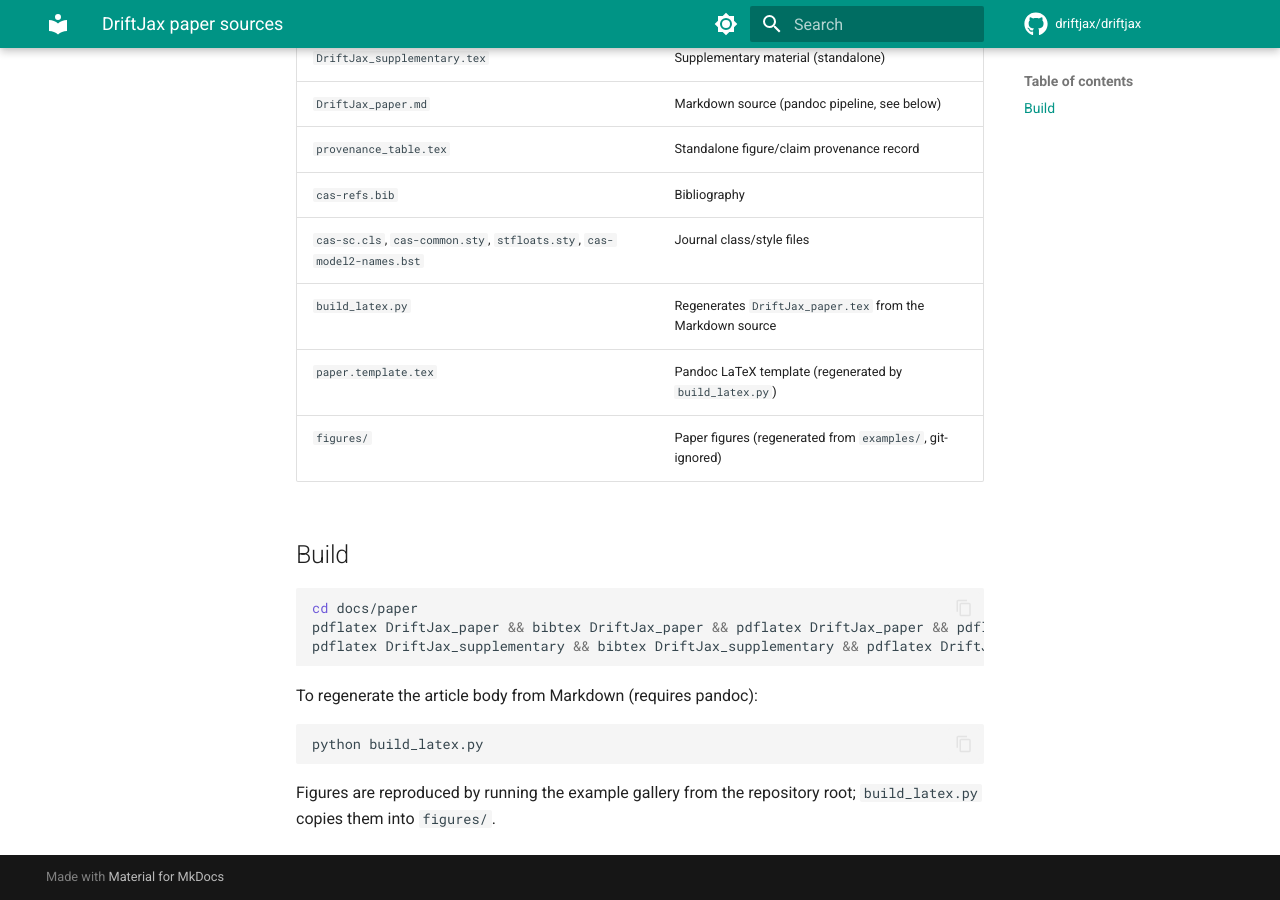
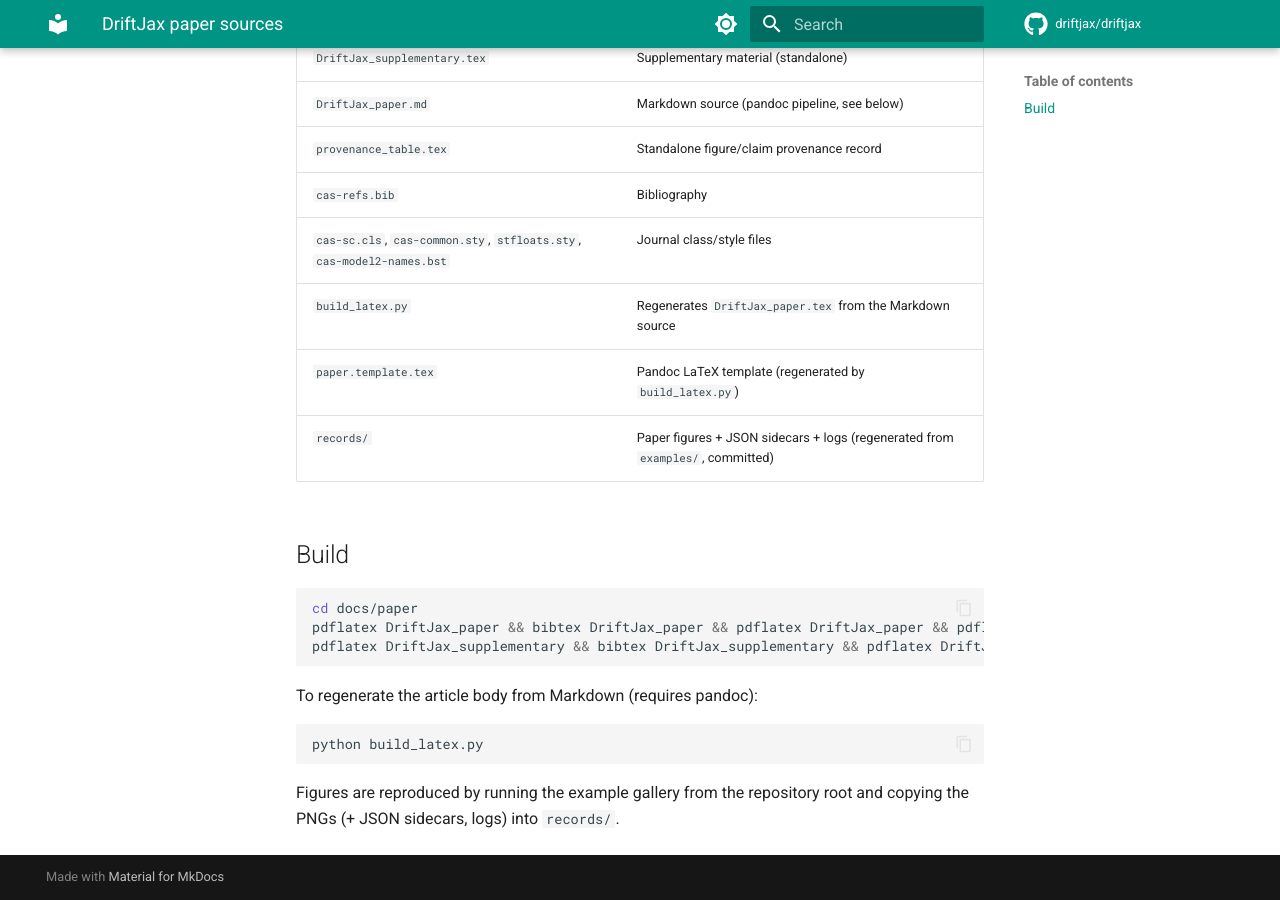
Before and after one commit to medmo13/driftjax, an MkDocs documentation site: the page built from docs/paper/README.md, in a window 1280 px wide and 900 px high, scrolled down 558 px. Built offline with MkDocs 1.6.1 and Material for MkDocs 9.7.7, drawn with Linux system fonts in a browser that asks for light colours; comment, search, counter and statistics services are not loaded.

Commit message:
docs: README graphics path figures/ -> records/

````diff
--- a/docs/paper/README.md
+++ b/docs/paper/README.md
@@ -2,7 +2,7 @@
 
 LaTeX sources for the DriftJax methods paper (CPC Program Library submission)
 and its supplementary material. All `\input` / `\bibliography` references are
-bare filenames and the graphics path is `figures/`, so everything in this
+bare filenames and the graphics path is `records/`, so everything in this
 directory builds in place with no path edits.
 
 | File | Role |
@@ -19,7 +19,7 @@ directory builds in place with no path edits.
 | `cas-sc.cls`, `cas-common.sty`, `stfloats.sty`, `cas-model2-names.bst` | Journal class/style files |
 | `build_latex.py` | Regenerates `DriftJax_paper.tex` from the Markdown source |
 | `paper.template.tex` | Pandoc LaTeX template (regenerated by `build_latex.py`) |
-| `figures/` | Paper figures (regenerated from `examples/`, git-ignored) |
+| `records/` | Paper figures + JSON sidecars + logs (regenerated from `examples/`, committed) |
 
 ## Build
 
@@ -35,5 +35,5 @@ To regenerate the article body from Markdown (requires pandoc):
 python build_latex.py
 ```
 
-Figures are reproduced by running the example gallery from the repository root;
-`build_latex.py` copies them into `figures/`.
+Figures are reproduced by running the example gallery from the repository root
+and copying the PNGs (+ JSON sidecars, logs) into `records/`.
````
